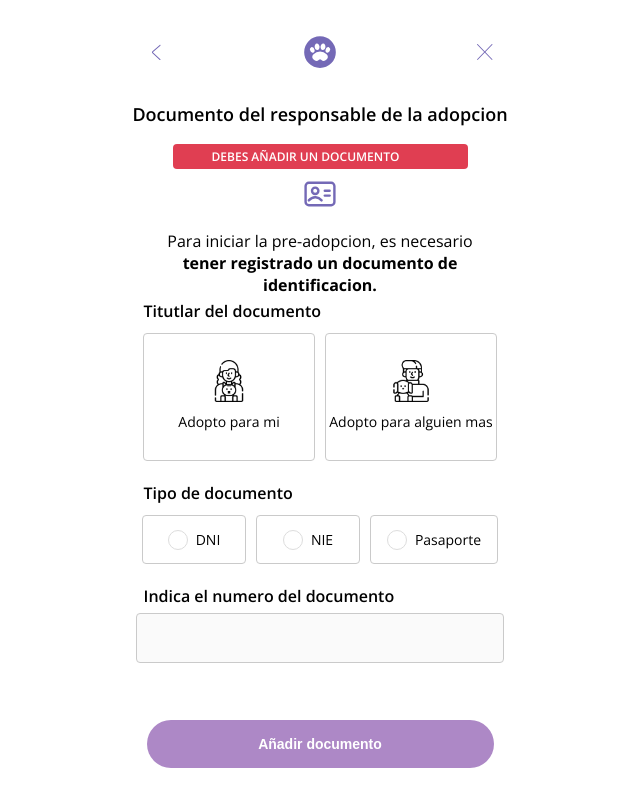
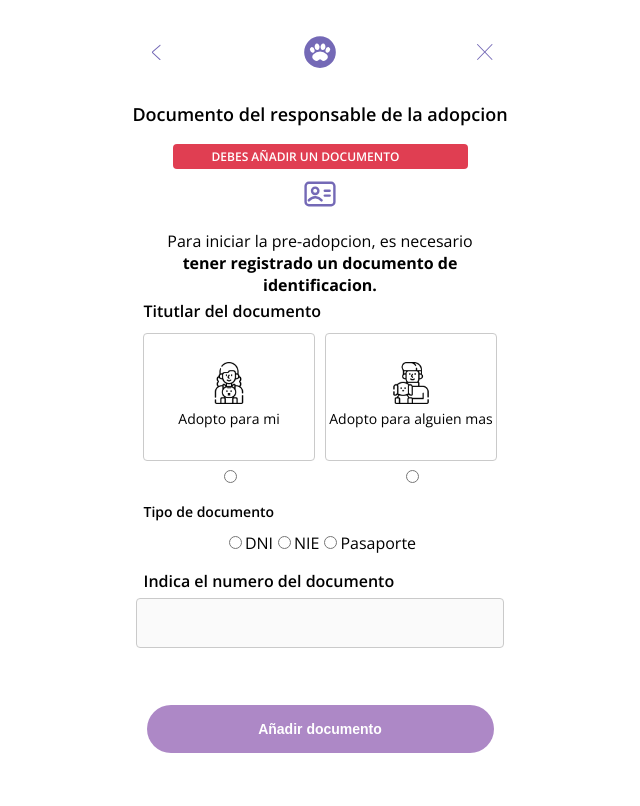
Before and after one commit to LuuHolz/document, a React (Vite) app: page / in a window 1280 px wide. Shown: the whole page, without its empty margins (320-960 px from the left). Built offline with nearby package versions, Linux system fonts and the light colour scheme.

Commit message:
[STYLE] Modificaciones en los estilos de los input radio

```diff
--- a/src/styles/styles.radioAdopto.scss
+++ b/src/styles/styles.radioAdopto.scss
@@ -6,8 +6,11 @@
 .containerRadioDoc {
   display: flex;
   align-items: center;
+}
 
-  .borderRadioDoc {
+.radioLabel {
+  display: inline-block;
+
   height: 96px;
   width: 170px;
   border: 1px solid $border-box-color;
@@ -21,51 +24,8 @@
   flex-direction: column;
 }
 
-  .radioLabel {
-    display: inline-block;
-    cursor: pointer;
-
-    p {
+.radioLabel p {
   margin-top: 5px;
   font-weight: normal;
   font-size: 14px;
 }
-
-    &:hover {
-      img,
-      p {
-        border-color: $icon-color;
-        font-weight: 600;
-      }
-    }
-  }
-}
-
-input[type="radio"] {
-  -webkit-appearance: none;
-  -moz-appearance: none;
-  appearance: none;
-}
-
-
-.radio-overlay {
-  position: absolute;
-  top: 0;
-  left: 0;
-  width: 100%;
-  height: 100%;
-  border-radius: 50%;
-  background-color: white;
-}
-
-input[type="radio"]:checked + .radio-overlay {
-  background-color: transparent;
-}
-
-.radioLabel {
-  position: relative;
-}
-
-.radioLabel .radio-overlay {
-  z-index: 1;
-}
--- a/src/styles/styles.radioTipoID.scss
+++ b/src/styles/styles.radioTipoID.scss
@@ -1,85 +1,58 @@
-[type="radio"]:checked,
-[type="radio"]:not(:checked) {
-  position: absolute;
-  left: -9999px;
-}
-[type="radio"]:checked + label,
-[type="radio"]:not(:checked) + label {
-  position: relative;
-  padding-left: 28px;
-  cursor: pointer;
-  line-height: 20px;
-  display: inline-block;
-
-}
-[type="radio"]:checked + label:before,
-[type="radio"]:not(:checked) + label:before {
-  content: "";
-  position: absolute;
-  left: 0;
-  top: 0;
-  width: 18px;
-  height: 18px;
-  border: 1px solid #ddd;
-  border-radius: 100%;
-  background: #fff;
-}
-[type="radio"]:checked + label:after,
-[type="radio"]:not(:checked) + label:after {
-  content: "";
-  width: 12px;
-  height: 12px;
-  background: $icon-color;
-  position: absolute;
-  top: 4px;
-  left: 4px;
-  border-radius: 100%;
-  -webkit-transition: all 0.2s ease;
-  transition: all 0.2s ease;
-}
-[type="radio"]:not(:checked) + label:after {
-  opacity: 0;
-  -webkit-transform: scale(0);
-  transform: scale(0);
-}
-[type="radio"]:checked + label:after {
-  opacity: 1;
-  -webkit-transform: scale(1);
-  transform: scale(1);
-}
-
-
 
 //
 
-.principalContainerRadioID{
-    display: flex;
-    align-items: center;
-    justify-content: center;
-    flex-direction: row;
+.principalContainerRadioID {
+  display: flex;
+  align-items: center;
+  justify-content:center;
+  width: 400px;
 
-    .textTipoPasaporte{
-      font-size: 14px;
-    }
+}
 
-    .containerRadioID{
-      border: 1px solid $border-box-color;
-      height: 47px;
-      width: 102px;
-      border-radius: 4px;
-      margin: 5px;
-      display: flex;
-      align-items: center;
-      justify-content: center;
+  .textTipoDoc {
+    font-size: 14px;
+    color: $text-color;
   }
-  .containerRadioIDPasaporte{
+
+  .labelButton{
     border: 1px solid $border-box-color;
     height: 47px;
-    width: 126px;
+    width: 102px;
     border-radius: 4px;
     margin: 5px;
     display: flex;
     align-items: center;
     justify-content: center;
+
   }
-}
+
+  input[type="radio"] {
+
+    &:checked + label {
+      border: solid 3px #AD88C6;
+      background: #FFF;
+      transition: transform .5s;
+    }
+  }
+
+  // .containerRadioID {
+  //   border: 1px solid $border-box-color;
+  //   height: 47px;
+  //   width: 102px;
+  //   border-radius: 4px;
+  //   margin: 5px;
+  //   display: flex;
+  //   align-items: center;
+  //   justify-content: center;
+  // }
+
+  // .containerRadioIDPasaporte {
+  //   border: 1px solid $border-box-color;
+  //   height: 47px;
+  //   width: 126px;
+  //   border-radius: 4px;
+  //   margin: 5px;
+  //   display: flex;
+  //   align-items: center;
+  //   justify-content: center;
+  // }
--- a/src/styles/styles.scss
+++ b/src/styles/styles.scss
@@ -130,6 +130,11 @@
   padding: 0px 20px 0px 20px;
 }
 
+input[type="text"]:focus{
+  outline: none;
+  border: 1px solid $border-box-color;
+}
+
 //BOTON
 
 .buttonAddDoc {
```
Lines whose indentation alone changed are shown as unchanged.
